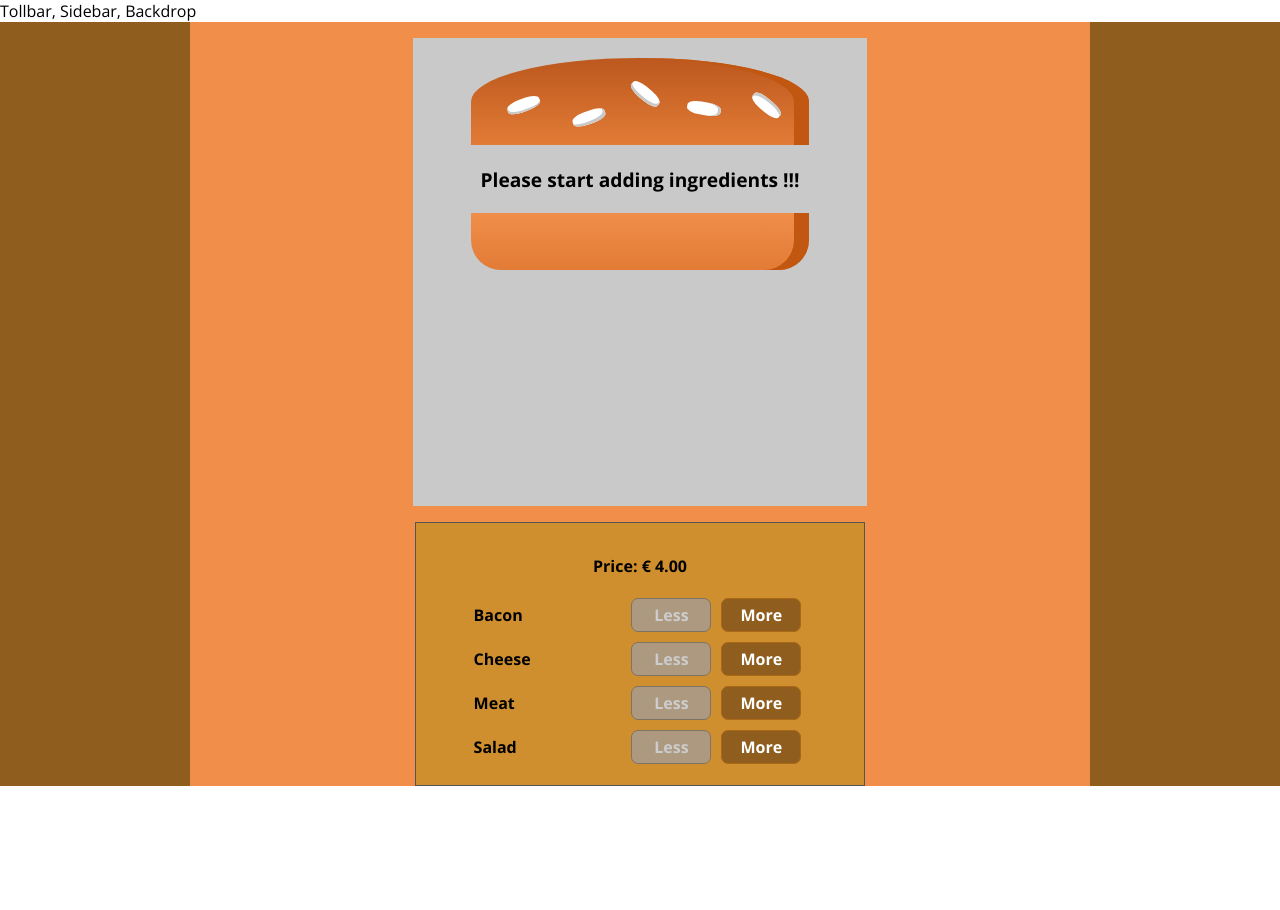
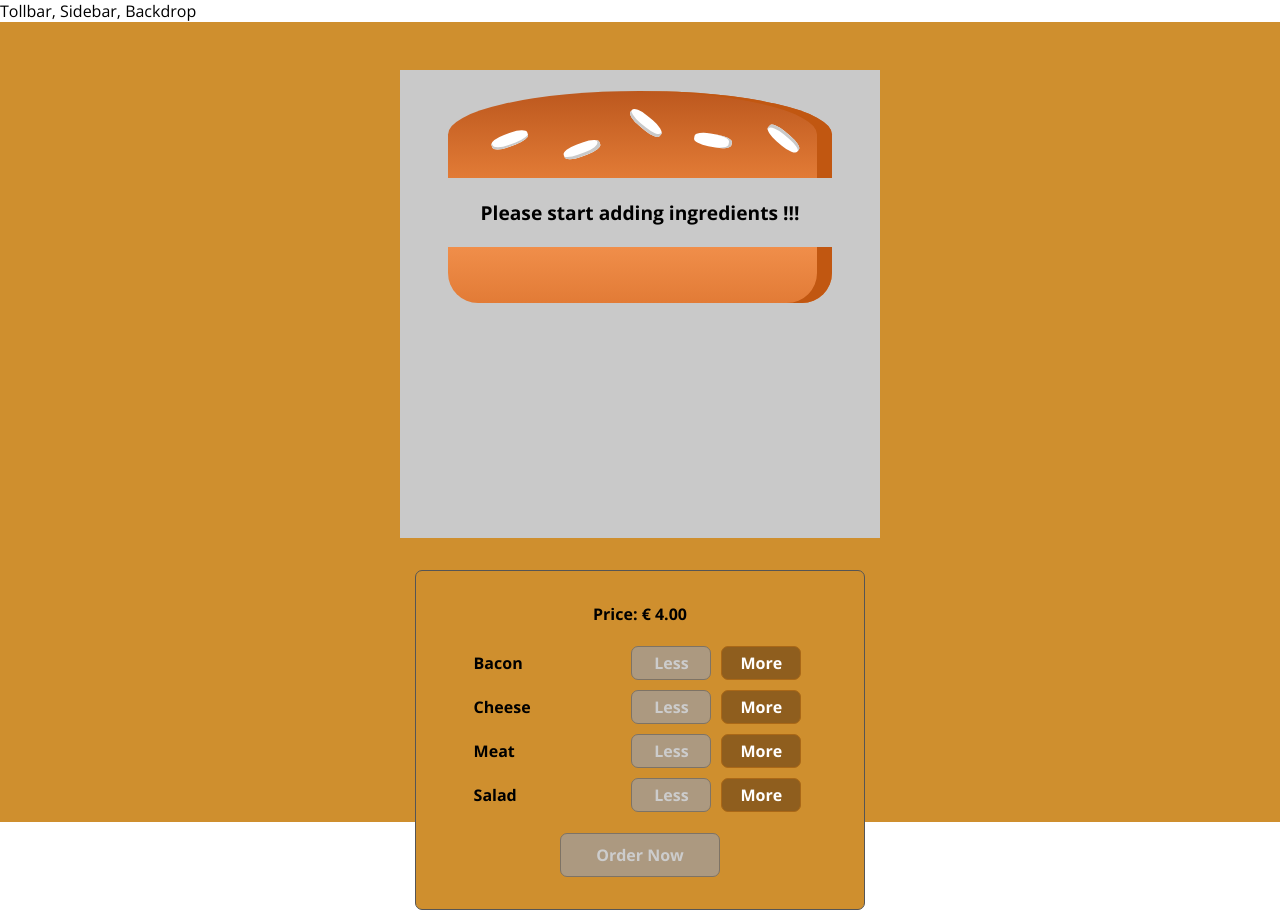
Before and after one commit to radu-alin/burger-builder-with-react, a React (Create React App) app: page / in a window 1280 px wide. Before the commit the page ends 800 px from the top, so only its background shows below. Built offline with nearby package versions, Linux system fonts and the light colour scheme.

Commit message:
--- implemented- updatePurchasableState in BurgerBuilder Page;

```diff
--- a/src/components/Burger/BurgerBuildControls/BurgerBuilControls.scss
+++ b/src/components/Burger/BurgerBuildControls/BurgerBuilControls.scss
@@ -6,5 +6,10 @@
   justify-content: center;
   align-items: center;
   border: 1px solid #555;
+  border-radius: 7px;
   font-weight: bold;
+
+  & button-order {
+    margin-top: 1rem;
+  }
 }
--- a/src/components/Burger/BurgerBuildControls/BurgerBuildControl/BurgerBuildControl.js
+++ b/src/components/Burger/BurgerBuildControls/BurgerBuildControl/BurgerBuildControl.js
@@ -2,7 +2,12 @@ import './BurgerBuildControl.scss';
 
 import Button from '../../../UI/Button/Button';
 
-const BurgerBuildControl = ({ label, buttonDisabled, ingAdd, ingRemove }) => {
+const BurgerBuildControl = ({
+  label,
+  buttonLessDisabled,
+  ingAdd,
+  ingRemove,
+}) => {
   return (
     <div className="build-control">
       <div classes="label">{label}</div>
@@ -10,11 +15,11 @@ const BurgerBuildControl = ({ label, buttonDisabled, ingAdd, ingRemove }) => {
         <Button
           type={'less'}
           onClickAction={ingRemove}
-          disabled={buttonDisabled}
+          disabled={buttonLessDisabled}
         >
           Less
         </Button>
-        <Button type={'more'} onClickAction={ingAdd}>
+        <Button type={'more'} onClickAction={ingAdd} disabled={false}>
           More
         </Button>
       </div>
--- a/src/components/Burger/BurgerBuildControls/BurgerBuildControls.js
+++ b/src/components/Burger/BurgerBuildControls/BurgerBuildControls.js
@@ -1,4 +1,5 @@
 import BurgerBuildControl from './BurgerBuildControl/BurgerBuildControl';
+import Button from '../../UI/Button/Button';
 
 import './BurgerBuilControls.scss';
 
@@ -22,9 +23,10 @@ const controls = [
 ];
 
 const BurgerBuildControls = ({
-  buttonDisabled,
   ingAdd,
   ingRemove,
+  buttonLessDisabled,
+  buttonOrderDisabled,
   totalPrice,
 }) => {
   const renderButtons = controls.map((control) => {
@@ -32,7 +34,7 @@ const BurgerBuildControls = ({
       <BurgerBuildControl
         key={control.type}
         label={control.label}
-        buttonDisabled={buttonDisabled[control.type]}
+        buttonLessDisabled={buttonLessDisabled[control.type]}
         ingRemove={() => ingRemove(control.type)}
         ingAdd={() => ingAdd(control.type)}
         totalPrice={totalPrice}
@@ -41,9 +43,16 @@ const BurgerBuildControls = ({
   });
 
   return (
-    <div className="build-controls p-1 mg-auto">
+    <div className="build-controls p-1 mg-1-auto ">
       <p className="p-1">Price: &#8364; {totalPrice.toFixed(2)}</p>
       {renderButtons}
+      <Button
+        type={'more order'}
+        spacing={'my-1'}
+        disabled={!buttonOrderDisabled}
+      >
+        Order Now
+      </Button>
     </div>
   );
 };
--- a/src/components/Burger/BurgerIngredients/BurgerIngredients.js
+++ b/src/components/Burger/BurgerIngredients/BurgerIngredients.js
@@ -20,7 +20,7 @@ const BurgerIngredients = ({ ingredients }) => {
   }
 
   return (
-    <div className="burger-ingredients py-1 mg-auto">
+    <div className="burger-ingredients py-1 mg-0-auto">
       <BurgerIngredient type={'bread-top'} />
       {transformedIngredients}
       <BurgerIngredient type={'bread-bottom'} />
--- a/src/components/Burger/BurgerView/BurgerView.js
+++ b/src/components/Burger/BurgerView/BurgerView.js
@@ -4,7 +4,7 @@ import './BurgerView.scss';
 
 const BurgerView = ({ ingredients }) => {
   return (
-    <div className="burger-view p-1 mg-auto">
+    <div className="burger-view py-1 mg-0-auto">
       <BurgerIngredients ingredients={ingredients} />
     </div>
   );
--- a/src/components/UI/Button/Button.js
+++ b/src/components/UI/Button/Button.js
@@ -1,12 +1,11 @@
 import './Button.scss';
 
-const Button = ({ children, type, onClickAction, disabled }) => {
-  let classes = 'btn';
-  if (type === 'less') {
-    classes = 'btn less';
-  }
-  if (type === 'more') {
-    classes = 'btn more';
+const Button = ({ children, type, spacing, onClickAction, disabled }) => {
+  let classes = '';
+  classes = `btn ${type}`;
+
+  if (spacing) {
+    classes = `${classes} ${spacing}`;
   }
 
   return (
--- a/src/components/UI/Button/Button.scss
+++ b/src/components/UI/Button/Button.scss
@@ -1,9 +1,9 @@
 .btn {
+  width: 80px;
   display: block;
+  margin: 0 5px;
+  padding: 5px;
   font: inherit;
-  padding: 5px;
-  margin: 0 5px;
-  width: 80px;
   border: 1px solid #aa6817;
   border-radius: 7px;
   cursor: pointer;
@@ -18,15 +18,10 @@
       background-color: #daa972;
       color: white;
     }
-    &:disabled {
+    &:disabled,
+    &:disabled:hover {
       background-color: #ac9980;
       border: 1px solid #7e7365;
-      color: #ccc;
-      cursor: default;
-    }
-
-    &:hover:disabled {
-      background-color: #ac9980;
       color: #ccc;
       cursor: not-allowed;
     }
@@ -36,23 +31,43 @@
     background-color: #8f5e1e;
     color: white;
 
+    &.order {
+      width: 160px;
+
+      &:disabled,
+      &:disabled:hover {
+        background-color: #ac9980;
+        border: 1px solid #7e7365;
+        color: #ccc;
+        cursor: not-allowed;
+      }
+
+      &:not(:disabled) {
+        animation: enable 0.3s linear;
+      }
+    }
+
+    &.my-1 {
+      margin: 1rem 0;
+      padding: 10px;
+    }
+
     &:hover,
     &:active {
       background-color: #99703f;
       color: white;
     }
   }
+
+  @keyframes enable {
+    0% {
+      transform: scale(1);
+    }
+    60% {
+      transform: scale(1.1);
+    }
+    100% {
+      transform: scale(1);
+    }
+  }
 }
-
-// .BuildControl button:disabled {
-//   background-color: #ac9980;
-//   border: 1px solid #7e7365;
-//   color: #ccc;
-//   cursor: default;
-// }
-
-// .BuildControl button:hover:disabled {
-//   background-color: #ac9980;
-//   color: #ccc;
-//   cursor: not-allowed;
-// }
--- a/src/containers/BurgerBuilderPage/BurgerBuilderPage.js
+++ b/src/containers/BurgerBuilderPage/BurgerBuilderPage.js
@@ -18,6 +18,15 @@ class BurgerBuilderPage extends Component {
       meat: 0,
     },
     totalPrice: 4,
+    purchasable: false,
+  };
+
+  updatePurchasableState = (price) => {
+    if (price > 4) {
+      this.setState({ purchasable: true });
+    } else {
+      this.setState({ purchasable: false });
+    }
   };
 
   addIngredientHandler = (type) => {
@@ -35,6 +44,8 @@ class BurgerBuilderPage extends Component {
       ingredients: updatedIngredients,
       totalPrice: updatedPrice,
     });
+
+    this.updatePurchasableState(updatedPrice);
   };
 
   removeIngredientHandler = (type) => {
@@ -49,12 +60,14 @@ class BurgerBuilderPage extends Component {
     updatedIngredients[type] = updatedCount;
     const priceDeduction = INGREDIENT_PRICES[type];
     const oldPrice = this.state.totalPrice;
-    const updatedPrice = oldPrice + priceDeduction;
+    const updatedPrice = oldPrice - priceDeduction;
 
     this.setState({
       ingredients: updatedIngredients,
       totalPrice: updatedPrice,
     });
+
+    this.updatePurchasableState(updatedPrice);
   };
 
   disableButtonHandler = () => {
@@ -69,14 +82,19 @@ class BurgerBuilderPage extends Component {
 
   render() {
     return (
-      <div className="container bg-main mg-auto">
+      <div className="container mg-0-auto">
+        <section id="BurgerView">
           <BurgerView ingredients={this.state.ingredients} />
+        </section>
+        <section id="BurgerBuildControls">
           <BurgerBuildControls
-          buttonDisabled={this.disableButtonHandler()}
+            buttonLessDisabled={this.disableButtonHandler()}
             ingAdd={this.addIngredientHandler}
             ingRemove={this.removeIngredientHandler}
             totalPrice={this.state.totalPrice}
+            buttonOrderDisabled={this.state.purchasable}
           />
+        </section>
       </div>
     );
   }
--- a/src/hoc/Layout/Layout.js
+++ b/src/hoc/Layout/Layout.js
@@ -1,11 +1,12 @@
 import Aux from '../Aux/Aux';
 
+import './Layout.scss';
 const Layout = (props) => {
   return (
     <Aux>
       <header>Tollbar, Sidebar, Backdrop</header>
       <main>
-        <div className="bg-secondary">{props.children}</div>
+        <div className="layout p-2 bg-brown-main">{props.children}</div>
       </main>
     </Aux>
   );
--- a/src/hoc/Layout/Layout.scss
+++ b/src/hoc/Layout/Layout.scss
@@ -0,0 +1,4 @@
+.layout {
+  width: 100%;
+  height: 100vh;
+}
--- a/src/index.scss
+++ b/src/index.scss
@@ -9,17 +9,41 @@ body {
 }
 
 //Variables
-$color-main: #f08e4a;
-$color-secondary: #8f5e1e;
+$color-brown-main: #cf8f2e;
+$color-brown-light: #f08e4a;
+$color-brown-dark: #8f5e1e;
 
 //Utilities
+.p {
+  &-1 {
+    padding: 1rem;
+  }
+  &-2 {
+    padding: 2rem;
+  }
+  &-3 {
+    padding: 3rem;
+  }
+}
 
 .py-1 {
-  padding: 1rem;
+  padding: 1rem 0;
 }
 
-.p-1 {
-  padding: 1rem;
+.m-1 {
+  margin: 1rem;
+}
+
+.my-1 {
+  margin: 1rem 0;
+}
+
+.mg-1-auto {
+  margin: 1rem auto;
+}
+
+.mg-0-auto {
+  margin: 0 auto;
 }
 
 .container {
@@ -27,14 +51,10 @@ $color-secondary: #8f5e1e;
   margin: 0 auto;
 }
 
-.bg-main {
-  background: $color-main;
+.bg-brown-main {
+  background: $color-brown-main;
 }
 
-.bg-secondary {
-  background: $color-secondary;
+.bg-brown-light {
+  background: $color-brown-light;
 }
-
-.mg-auto {
-  margin: 0 auto;
-}
```
Lines whose indentation alone changed are shown as unchanged.
